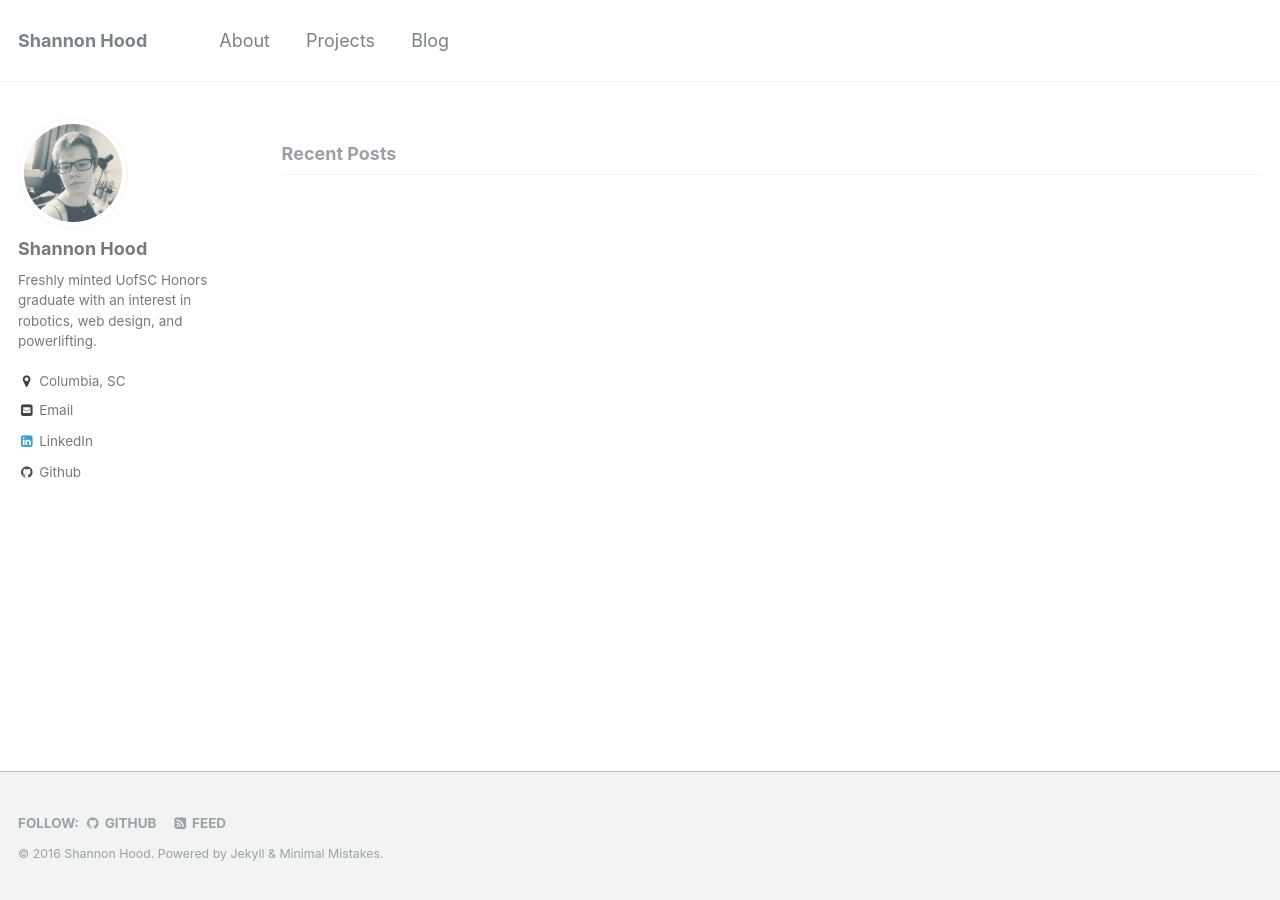
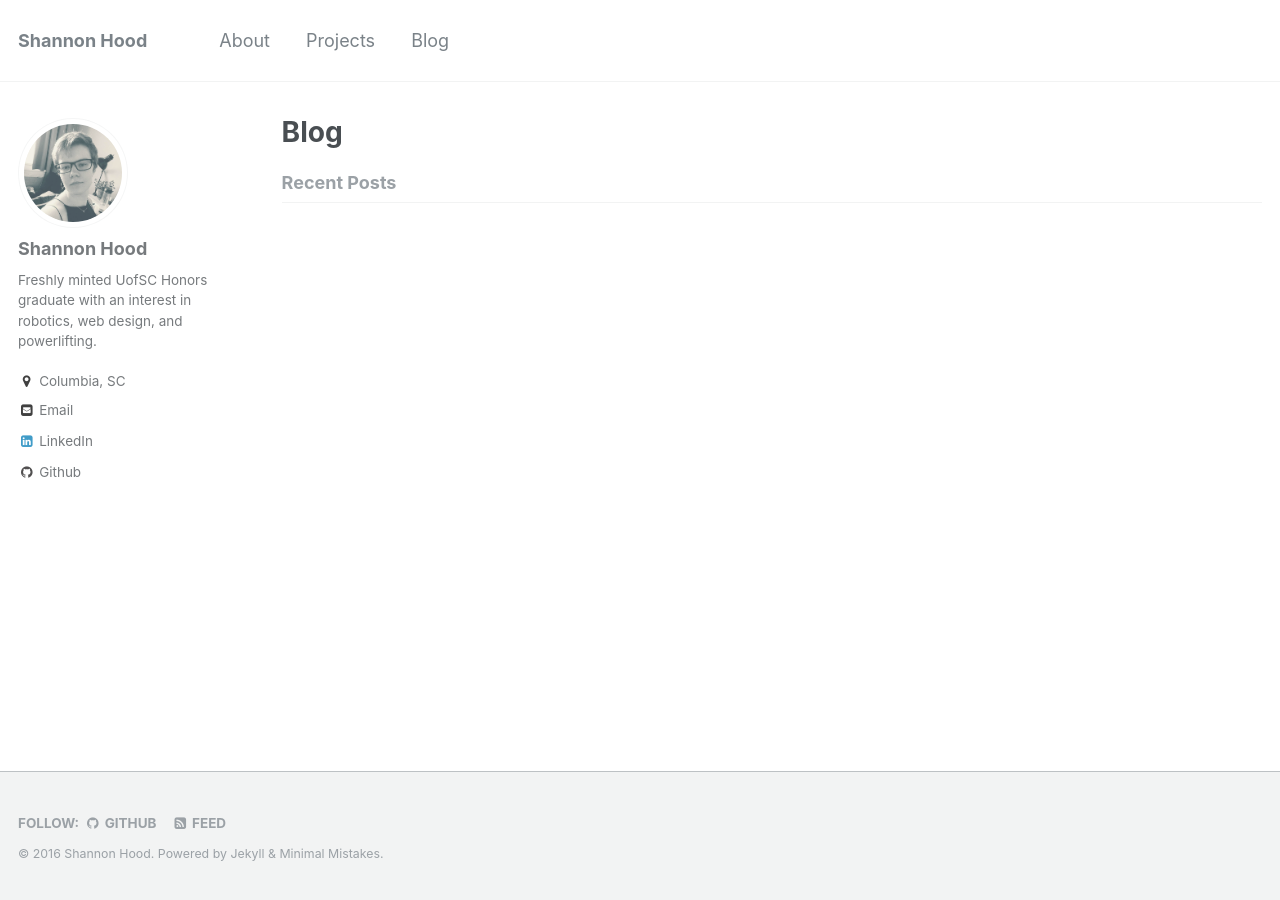
Before and after one commit to hoodsr/hoodsr.github.io, a Jekyll site: the page built from _pages/blog.md, in a window 1280 px wide. Built offline with Jekyll 4.4.1, drawn with Linux system fonts in a browser that asks for light colours.

```diff
--- a/_config.yml
+++ b/_config.yml
@@ -8,7 +8,7 @@
 # Site Settings
 locale                   : "en"
 title                    : "Shannon Hood"
-title_separator          : "-"
+title_separator          : "/"
 name                     : "Shannon Hood"
 description              : "An amazing website."
 url                      : "https://hoodsr.github.io"
--- a/_pages/blog.md
+++ b/_pages/blog.md
@@ -1,4 +1,5 @@
 ---
+title: "Blog"
 layout: archive
 author_profile: true
 permalink: /blog/
```
